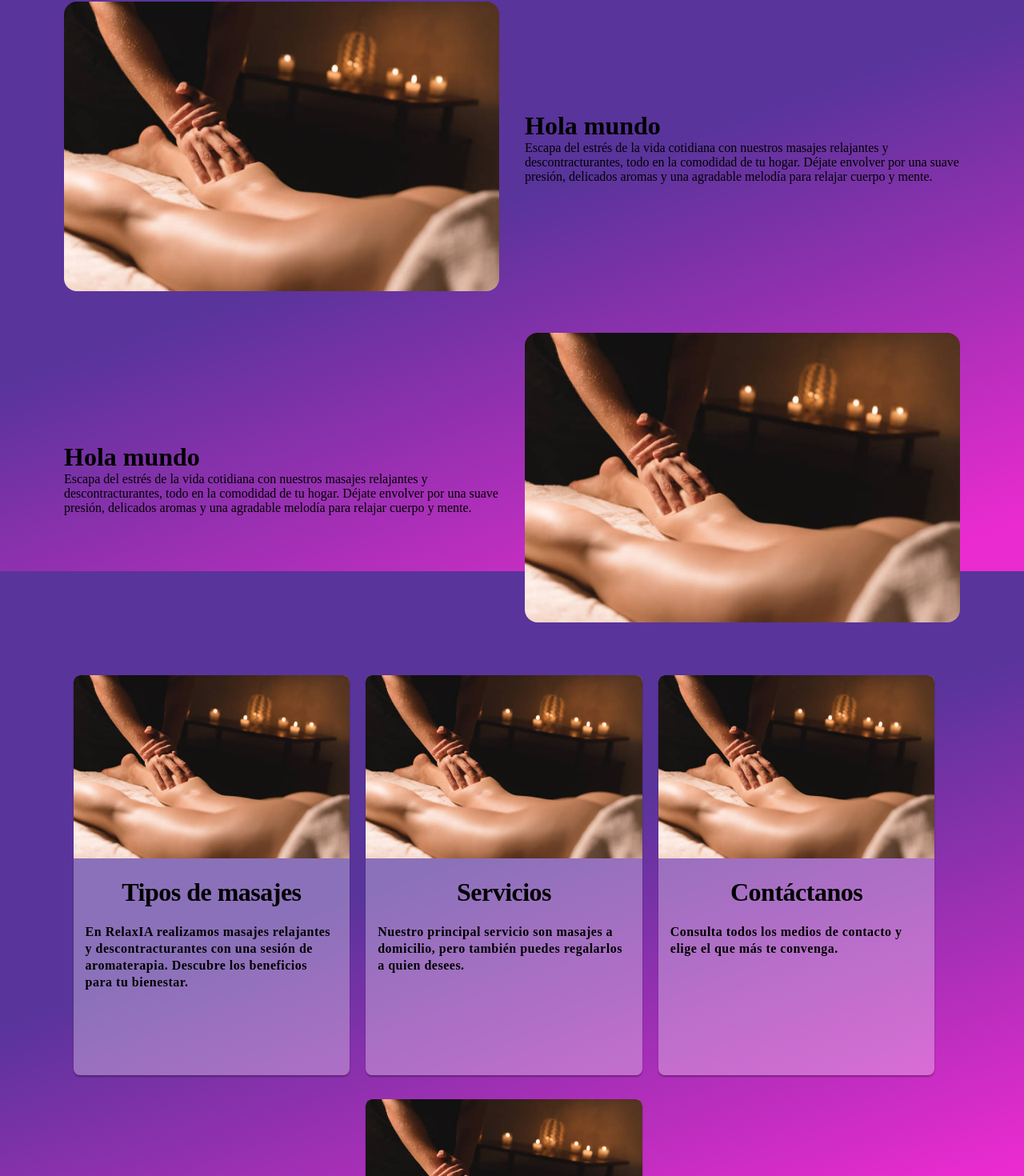
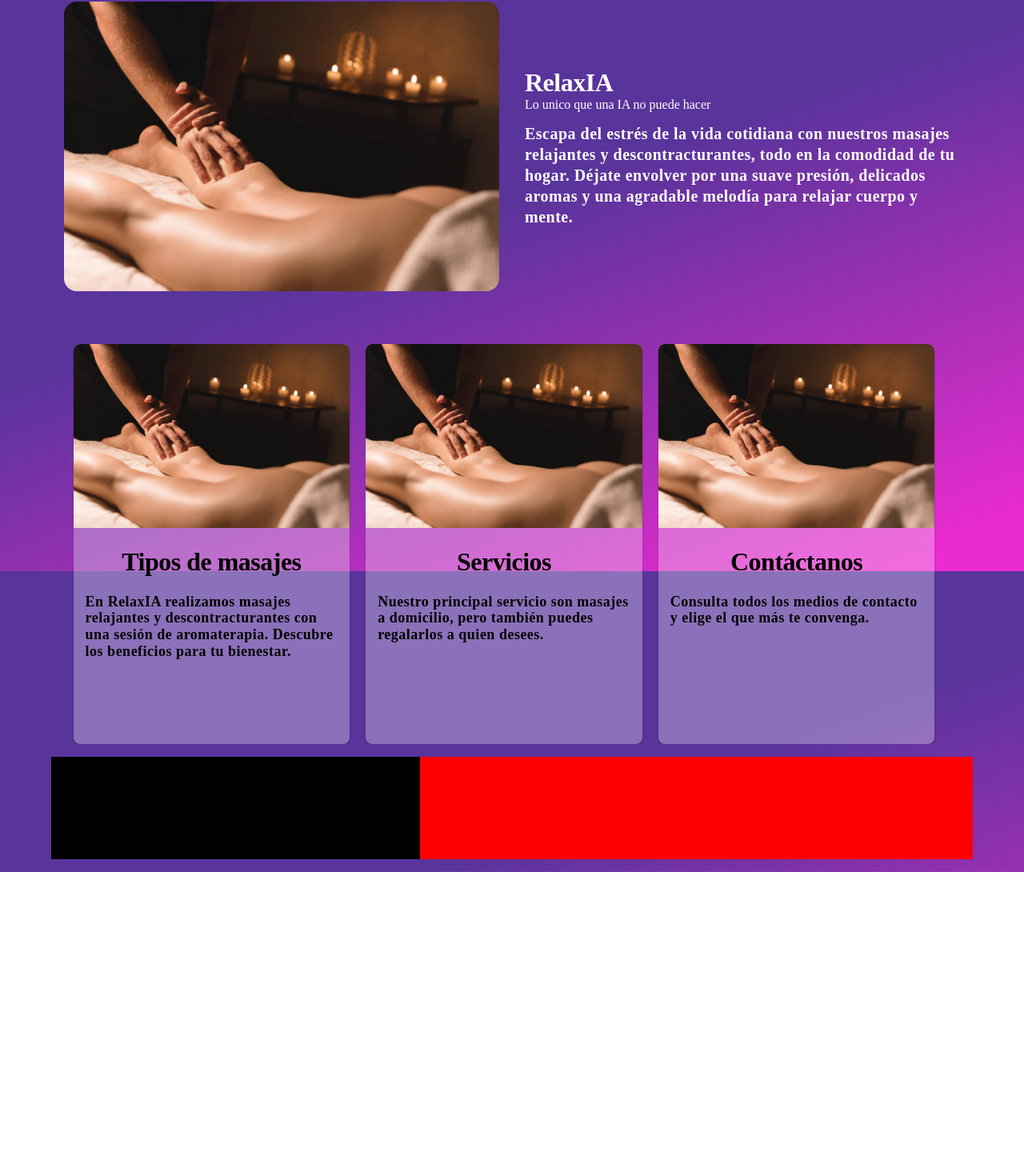
Before and after one commit to MartinG1997/React-Landind-Page, a React (Vite) app: page / in a window 1280 px wide. Shown: the part 86-1556 px from the top of the page at 80% size. After the commit the page ends 1176 px from the top, so only its background shows below. Built offline with nearby package versions, Linux system fonts and the light colour scheme.

Commit message:
Se agregan componentes banner para Servicios junto a su respectivo diseño responsive, se trabaja en el formulario de contacto

```diff
--- a/src/components/BannerImgDer/BannerImgDer.jsx
+++ b/src/components/BannerImgDer/BannerImgDer.jsx
@@ -1,10 +1,11 @@
 
-export const BannerImgDer = ({img, titulo, descripcion}) => {
+export const BannerImgDer = ({img, titulo, descripcion, subtitulo}) => {
     return(
         <>
             <div className="order-2">
-                <h1>{titulo}</h1>
-                <p>
+                <h2 className="title">{titulo}</h2>
+                <p className='subtitle'>{subtitulo}</p>
+                <p className="text-content">
                     {descripcion}
                 </p>
             </div>
--- a/src/components/BannerImgIzq/Banner.css
+++ b/src/components/BannerImgIzq/Banner.css
@@ -1,3 +1,23 @@
 div {
     align-items: center;
 }
+
+.title {
+    letter-spacing: -0.5px;
+    font-size: 2em;
+    color: white;
+}
+
+.text-content {
+    font-size: calc(1em + 4px);
+    font-weight: 600;
+    letter-spacing: 0.5px;
+    line-height: 1.3em;
+    color: white;
+}
+
+.subtitle {
+    color: white;
+    height: 2rem;
+    top: 0;
+}
--- a/src/components/BannerImgIzq/BannerImgIzq.jsx
+++ b/src/components/BannerImgIzq/BannerImgIzq.jsx
@@ -1,14 +1,15 @@
 import './Banner.css'
 
-export const BannerImgIzq = ({img, titulo, descripcion}) => {
+export const BannerImgIzq = ({img, titulo, descripcion, subtitulo}) => {
     return(
         <>
             <div>
                 <img src={img} alt="" className='border' />
             </div>
-            <div>
-                <h1>{titulo}</h1>
-                <p>
+            <div className="order-2">
+                <h2 className="title">{titulo}</h2>
+                <p className='subtitle'>{subtitulo}</p>
+                <p className="text-content">
                     {descripcion}
                 </p>
             </div>
--- /dev/null
+++ b/src/components/Contact/Contact.css
@@ -0,0 +1,23 @@
+.contact-container {
+    width: 90%;
+    margin: 0 auto;
+    display: flex;
+    flex-wrap: wrap;
+    margin-bottom: 1rem;
+    background: aqua;
+}
+
+.contact-container > div {
+    flex: 1;
+}
+
+.black {
+    height: 8rem;
+    min-width: clamp(calc(288px), 40%, 518px);
+    background: black;
+}
+.red {
+    height: 8rem;
+    min-width: clamp(calc(288px), 60%, 777px);
+    background: red;
+}
--- /dev/null
+++ b/src/components/Contact/Contact.jsx
@@ -0,0 +1,14 @@
+import './Contact.css'
+
+export const Contact = () => {
+  return (
+    <div className='contact-container'>
+        <div className="black">
+
+        </div>
+        <div className="red">
+
+        </div>
+    </div>
+  )
+}
--- a/src/components/card/Card.css
+++ b/src/components/card/Card.css
@@ -36,6 +36,7 @@
 }
 
 .card-description {
+    font-size: calc(1em + 2px);
     line-height: 1.3rem;
     margin: 0 15px;
     text-align: left;
--- a/src/pages/Servicios/Servicios.jsx
+++ b/src/pages/Servicios/Servicios.jsx
@@ -6,10 +6,10 @@ export const Servicios = () => {
     return(
         <>
             <div className='container'>
-                <BannerImgIzq img ={Masajes} titulo={'Hola mundo'} descripcion={'Escapa del estrés de la vida cotidiana con nuestros masajes relajantes y descontracturantes, todo en la comodidad de tu hogar. Déjate envolver por una suave presión, delicados aromas y una agradable melodía para relajar cuerpo y mente.'}/>
+                <BannerImgIzq img ={Masajes} titulo={'Masajes a domicilio'} descripcion={'Nuestro servicio basico consta de un masaje a domicilio en una sesión de una hora. En ella se trabaja la zona posterior del cuerpo desde los pies hasta el cuello, todo esto con un suave sonido para ambientalizar y un delicado aroma, por lo cual son 3 servicios en 1.'}/>
             </div>
             <div className='container'>
-                <BannerImgDer img ={Masajes} titulo={'Hola mundo'} descripcion={'Escapa del estrés de la vida cotidiana con nuestros masajes relajantes y descontracturantes, todo en la comodidad de tu hogar. Déjate envolver por una suave presión, delicados aromas y una agradable melodía para relajar cuerpo y mente.'}/>
+                <BannerImgDer img ={Masajes} titulo={'Regalonea a alguien'} descripcion={'Tambien puedes consultarnos por los diferentes regalos que tenemos, estos son uno o más sesiones de masajes que ofrecemos. Consultanos.'}/>
             </div>
         </>
     )
--- a/src/pages/inicio/Inicio.css
+++ b/src/pages/inicio/Inicio.css
@@ -37,6 +37,7 @@ img {
     margin-inline: auto;
     width: 90%;
     justify-content: center;
+    margin-bottom: 1rem;
 }
 
 @media (max-width: 820px) {
--- a/src/pages/inicio/Inicio.jsx
+++ b/src/pages/inicio/Inicio.jsx
@@ -3,21 +3,21 @@ import Masajes from '../../assets/Masajes.jpg';
 import { Card } from '../../components/Card/Card';
 import { BannerImgIzq } from '../../components/BannerImgIzq/BannerImgIzq';
 import { BannerImgDer } from '../../components/BannerImgDer/BannerImgDer';
+import { Contact } from '../../components/Contact/Contact';
 
 export const Inicio = () => {
     return(
         <>
             <div className='container'>
-                <BannerImgIzq img ={Masajes} titulo={'Hola mundo'} descripcion={'Escapa del estrés de la vida cotidiana con nuestros masajes relajantes y descontracturantes, todo en la comodidad de tu hogar. Déjate envolver por una suave presión, delicados aromas y una agradable melodía para relajar cuerpo y mente.'}/>
-            </div>
-            <div className='container'>
-                <BannerImgDer img ={Masajes} titulo={'Hola mundo'} descripcion={'Escapa del estrés de la vida cotidiana con nuestros masajes relajantes y descontracturantes, todo en la comodidad de tu hogar. Déjate envolver por una suave presión, delicados aromas y una agradable melodía para relajar cuerpo y mente.'}/>
+                <BannerImgIzq img ={Masajes} subtitulo={'Lo unico que una IA no puede hacer'} titulo={'RelaxIA'} descripcion={'Escapa del estrés de la vida cotidiana con nuestros masajes relajantes y descontracturantes, todo en la comodidad de tu hogar. Déjate envolver por una suave presión, delicados aromas y una agradable melodía para relajar cuerpo y mente.'}/>
             </div>
             <div className='card-container spacea'>
                 <Card UrlImagen={Masajes} Titulo={"Tipos de masajes"} Descripcion={"En RelaxIA realizamos masajes relajantes y descontracturantes con una sesión de aromaterapia. Descubre los beneficios para tu bienestar."}/>
                 <Card UrlImagen={Masajes} Titulo={"Servicios"} Descripcion={"Nuestro principal servicio son masajes a domicilio, pero también puedes regalarlos a quien desees."}/>
                 <Card UrlImagen={Masajes} Titulo={"Contáctanos"} Descripcion={"Consulta todos los medios de contacto y elige el que más te convenga."}/>
-                <Card UrlImagen={Masajes} Titulo={"Contáctanos"} Descripcion={"Consulta todos los medios de contacto y elige el que más te convenga."}/>
+            </div>
+            <div>
+                <Contact/>
             </div>
         </>
     )
```
